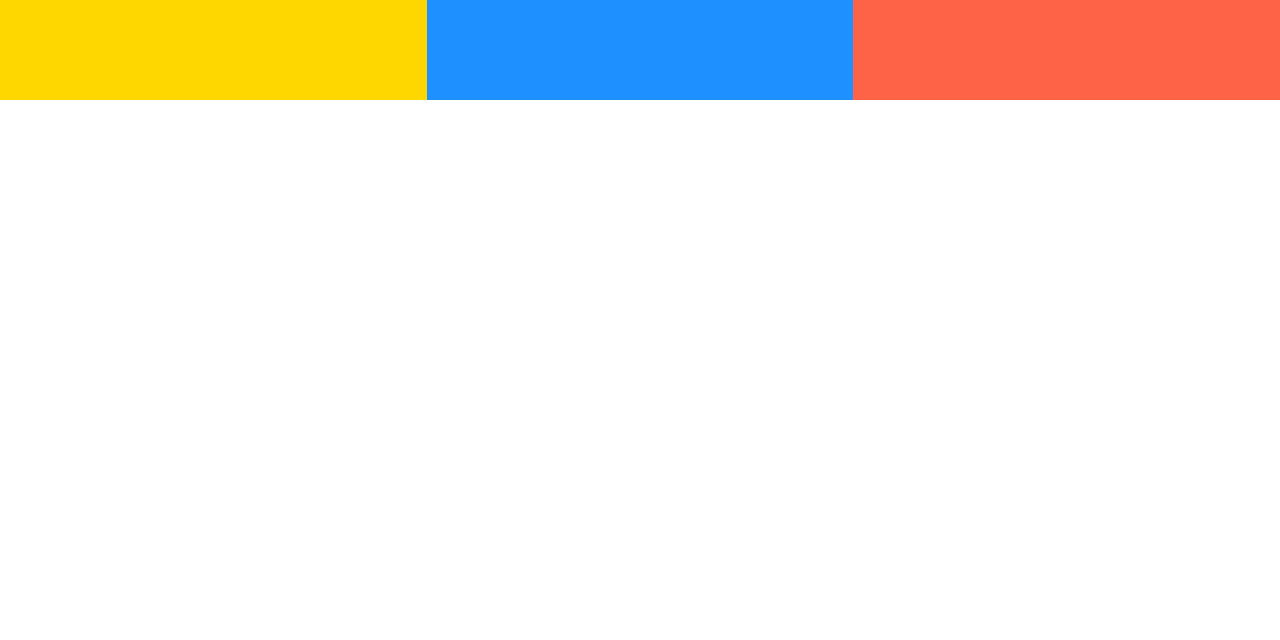
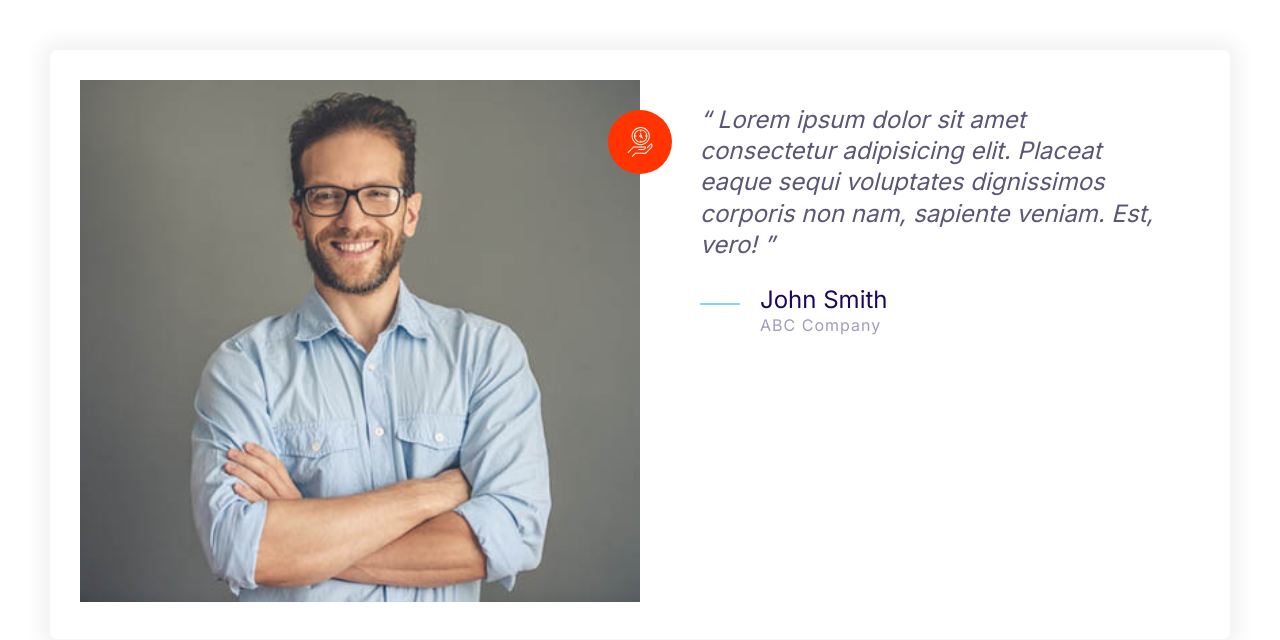
Before and after one commit to kim-atkinson/moshify, a plain HTML site: page index.html in a window 1280 px wide. Drawn offline with Linux system fonts and the light colour scheme.

Commit message:
Built testimonial card.

```diff
--- a/css/styles.css
+++ b/css/styles.css
@@ -172,9 +172,18 @@ a {
   height: 40px;
 }
 
+.icon--small {
+  height: 30px;
+  width: 30px;
+}
+
 .icon--primary {
   /* fill property only applies to svg images */
   fill: var(--color-primary);
+}
+
+.icon--white {
+  fill: #ffffff;
 }
 
 /* Could create use cases from other icon colors, however, not necessary right now. No need to solve a problem that doesn't exist. A lot of developers fall in that trap of over-engineering and solving non-existent problems.  */
@@ -194,6 +203,9 @@ a {
   align-items: center;
 }
 
+.icon-container--accent {
+  background: var(--color-accent);
+}
 /* Buttons */
 
 .btn {
@@ -480,3 +492,40 @@ a {
     grid-template-columns: 1fr 1fr 1fr;
   }
 }
+
+/* Testimonials */
+
+.testimonial {
+  padding: 3rem;
+}
+
+.testimonial__image {
+  position: relative;
+}
+
+/* most times you should avoid direct child selector because you don't want your CSS to know about your markup because if the markup changes you have to comeback and change your CSS as well, but this is an exception , or you can just creat a whole other class 5:18 time-stamp */
+.testimonial__image > img {
+  width: 100%;
+}
+
+.testimonial__image > .icon-container {
+  position: absolute;
+  top: 3rem;
+  /* initially positioned at the edge of the testimonial image. got the right number by dividing the icon size by 2 */
+  right: -32px;
+}
+
+@media screen and (min-width: 768px) {
+  .testimonial .quote,
+  .testimonial .quote__author {
+    font-size: 2.4rem;
+  }
+
+  .testimonial .quote {
+    margin-left: 6rem;
+  }
+
+  .testimonial .quote {
+    margin-left: 6rem;
+  }
+}
--- a/index.html
+++ b/index.html
@@ -14,11 +14,38 @@
     <link rel="stylesheet" href="css/normalize.css" />
     <link rel="stylesheet" href="css/styles.css" />
   </head>
-  <body>
-    <div class="grid grid--1x3">
-      <div style="height: 100px; background: gold"></div>
-      <div style="height: 100px; background: dodgerblue"></div>
-      <div style="height: 100px; background: tomato"></div>
+  <body style="padding: 5rem">
+    <div class="card testimonial">
+      <div class="grid grid--1x2">
+        <div class="testimonial__image">
+          <img src="images/testimonial.jpg" alt="A happy, smiling customer" />
+          <span class="icon-container icon-container--accent">
+            <svg class="icon icon--white icon--small">
+              <use xlink:href="images/sprite.svg#clock"></use>
+            </svg>
+          </span>
+        </div>
+        <blockquote class="quote">
+          <p class="quote__text">
+            Lorem ipsum dolor sit amet consectetur adipisicing elit. Placeat
+            eaque sequi voluptates dignissimos corporis non nam, sapiente
+            veniam. Est, vero!
+          </p>
+          <footer>
+            <div class="media">
+              <div class="media__image">
+                <svg class="icon icon--primary quote__line">
+                  <use xlink:href="images/sprite.svg#line"></use>
+                </svg>
+              </div>
+              <div class="media__body">
+                <h3 class="media__title quote__author">John Smith</h3>
+                <p class="quote__organization">ABC Company</p>
+              </div>
+            </div>
+          </footer>
+        </blockquote>
+      </div>
     </div>
   </body>
 </html>
```
Also changed, not shown: components/testimonials.html (added, +36 -0 lines), images/testimonial.jpg (added), 1 other file.
